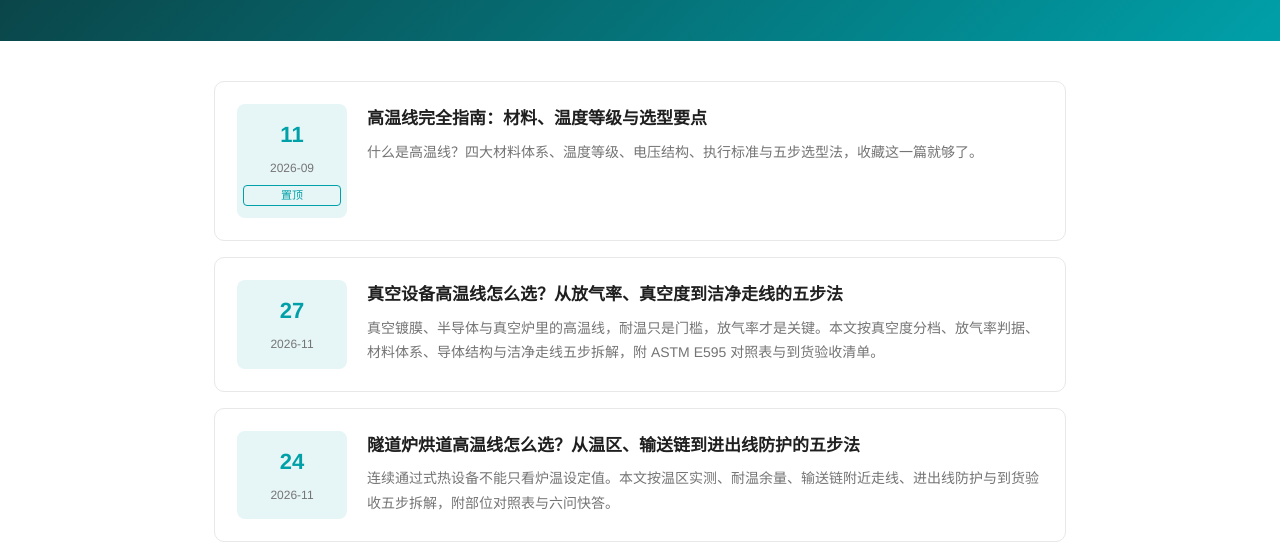
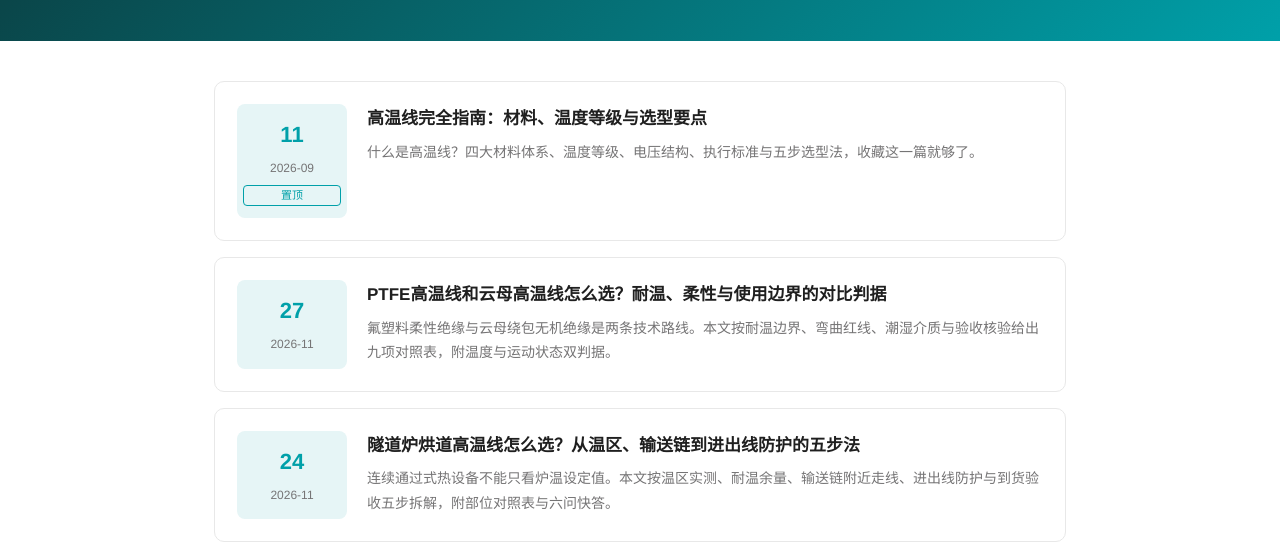
Before and after one commit to mfujun2025/gaowenxian, a plain HTML site: page news.html in a window 1280 px wide. Shown: the part 223-778 px from the top of the page. Drawn offline with Linux system fonts and the light colour scheme.

Commit message:
content: add news card for ptfe vs mica

```diff
--- a/news.html
+++ b/news.html
@@ -65,8 +65,8 @@ s.parentNode.insertBefore(hm, s);
     <a class="news-card" href="news/news-78.html">
       <div class="date"><b>27</b><span>2026-11</span></div>
       <div>
-        <h3>真空设备高温线怎么选？从放气率、真空度到洁净走线的五步法</h3>
-        <p>真空镀膜、半导体与真空炉里的高温线，耐温只是门槛，放气率才是关键。本文按真空度分档、放气率判据、材料体系、导体结构与洁净走线五步拆解，附 ASTM E595 对照表与到货验收清单。</p>
+        <h3>PTFE高温线和云母高温线怎么选？耐温、柔性与使用边界的对比判据</h3>
+        <p>氟塑料柔性绝缘与云母绕包无机绝缘是两条技术路线。本文按耐温边界、弯曲红线、潮湿介质与验收核验给出九项对照表，附温度与运动状态双判据。</p>
       </div>
     </a>
 
```
